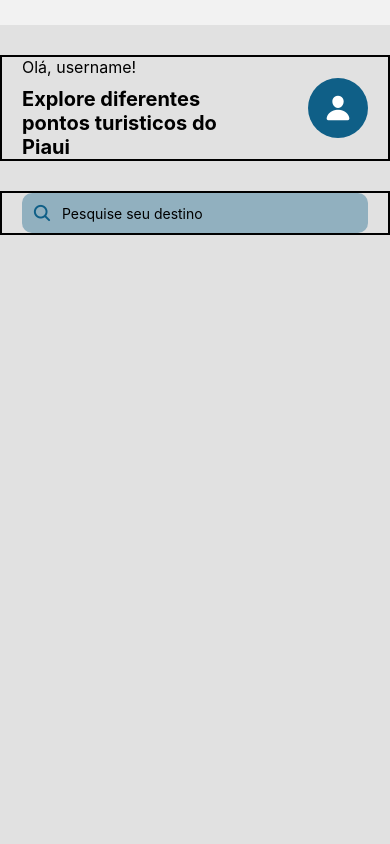
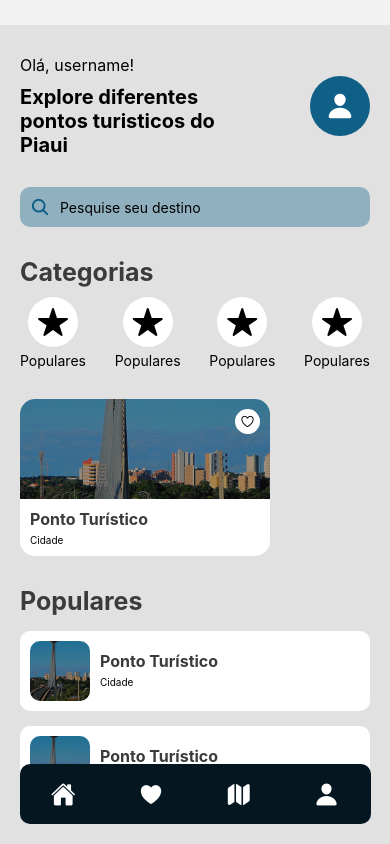
Before and after one commit to samuelamorimm/turpiaui-expo, a React Native app in the folder mobile/: screen /home in a window 390 px wide. Built offline with nearby package versions, Linux system fonts and the light colour scheme.

Commit message:
update home

```diff
--- /dev/null
+++ b/mobile/src/components/Nav/index.js
@@ -0,0 +1,43 @@
+import { StyleSheet, TouchableOpacity, Text, View} from "react-native";
+import { Ionicons } from '@expo/vector-icons';
+import { useNavigation } from '@react-navigation/native';
+
+
+export default function Nav(){
+
+    const navigation = useNavigation();
+
+    return(
+        <View style={styles.container}>
+            <TouchableOpacity onPress={() => navigation.navigate('home')}>
+                <Ionicons name="home" color={"#fff"} size={25}/>
+            </TouchableOpacity>
+
+            <TouchableOpacity>
+                <Ionicons name="heart" color={"#fff"} size={25}/>
+            </TouchableOpacity>
+
+            <TouchableOpacity>
+                <Ionicons name="map" color={"#fff"} size={25}/>
+            </TouchableOpacity>
+
+            <TouchableOpacity>
+                <Ionicons name="person" color={"#fff"} size={25}/>
+            </TouchableOpacity>
+        </View>
+    )
+}
+
+const styles = StyleSheet.create({
+    container: {
+        width: '90%',
+        height: 60,
+        backgroundColor: '#041721',
+        borderRadius: 10,
+        position: 'absolute',
+        justifyContent: 'space-around',
+        flexDirection: 'row',
+        alignItems: 'center',
+        bottom: 20,
+    }
+})
--- a/mobile/src/pages/Home/index.js
+++ b/mobile/src/pages/Home/index.js
@@ -1,6 +1,8 @@
 
-import { StyleSheet, Text, View, SafeAreaView, TextInput } from 'react-native';
+import { StyleSheet, Text, View, SafeAreaView, TextInput, TouchableOpacity, Image } from 'react-native';
 import { Ionicons } from '@expo/vector-icons';
+
+import Nav from '../../components/Nav';
 
 
 export default function Home() {
@@ -21,7 +23,7 @@ export default function Home() {
 
             <View style={styles.pesquisaArea}>
                 <View style={styles.iconPesquisa}>
-                    <Ionicons name='search' color={'#0f5f87'} size={20}/>
+                    <Ionicons name='search' color={'#0f5f87'} size={20} />
                 </View>
 
                 <TextInput
@@ -29,6 +31,90 @@ export default function Home() {
                     placeholder='Pesquise seu destino'
                 />
             </View>
+
+            <View style={styles.categoriaArea}>
+                <Text style={styles.subtituloCategoria}>Categorias</Text>
+
+
+                <View style={styles.areaBtnCategoria}>
+                    <TouchableOpacity style={styles.btnCategoria}>
+                        <View style={{ width: 50, height: 50, borderRadius: 40, backgroundColor: '#fff', justifyContent: 'center', alignItems: 'center', }}>
+                            <Ionicons name='star' size={32} color={"#000"} />
+                        </View>
+                        <Text style={styles.txtCategoria}>Populares</Text>
+                    </TouchableOpacity>
+
+                    <TouchableOpacity style={styles.btnCategoria}>
+                        <View style={{ width: 50, height: 50, borderRadius: 40, backgroundColor: '#fff', justifyContent: 'center', alignItems: 'center', }}>
+                            <Ionicons name='star' size={32} color={"#000"} />
+                        </View>
+                        <Text style={styles.txtCategoria}>Populares</Text>
+                    </TouchableOpacity>
+
+                    <TouchableOpacity style={styles.btnCategoria}>
+                        <View style={{ width: 50, height: 50, borderRadius: 40, backgroundColor: '#fff', justifyContent: 'center', alignItems: 'center', }}>
+                            <Ionicons name='star' size={32} color={"#000"} />
+                        </View>
+                        <Text style={styles.txtCategoria}>Populares</Text>
+                    </TouchableOpacity>
+
+                    <TouchableOpacity style={styles.btnCategoria}>
+                        <View style={{ width: 50, height: 50, borderRadius: 40, backgroundColor: '#fff', justifyContent: 'center', alignItems: 'center', }}>
+                            <Ionicons name='star' size={32} color={"#000"} />
+                        </View>
+                        <Text style={styles.txtCategoria}>Populares</Text>
+                    </TouchableOpacity>
+                </View>
+            </View>
+
+            <View style={styles.areaDestaques}>
+                <TouchableOpacity style={styles.areaPontoTur}>
+                    <Image
+                        source={require('../../../assets/ponte-estaiada.png')}
+                        style={styles.imgPontoTur}
+                    />
+
+                    <View style={{ padding: 10, gap: 5, }}>
+                        <Text style={styles.tituloPontoTur}>Ponto Turístico</Text>
+                        <Text style={styles.subtituloPontoTur}>Cidade</Text>
+                    </View>
+
+                    <TouchableOpacity style={{ width: 25, height: 25, alignItems: 'center', justifyContent: 'center', borderRadius: 25, backgroundColor: '#fff', position: 'absolute', top: 10, right: 10, }}>
+                        <Ionicons name='heart-outline' size={15} />
+                    </TouchableOpacity>
+                </TouchableOpacity>
+            </View>
+
+            <View style={styles.areaPopulares}>
+                <Text style={styles.subtituloCategoria}>Populares</Text>
+
+                <TouchableOpacity style={styles.pontoPopular}>
+                    <Image
+                        source={require('../../../assets/ponte-estaiada.png')}
+                        style={styles.imgPopulares}
+                    />
+
+                    <View style={{ padding: 10, gap: 5, }}>
+                        <Text style={styles.tituloPontoTur}>Ponto Turístico</Text>
+                        <Text style={styles.subtituloPontoTur}>Cidade</Text>
+                    </View>
+                </TouchableOpacity>
+
+                <TouchableOpacity style={styles.pontoPopular}>
+
+                    <Image
+                        source={require('../../../assets/ponte-estaiada.png')}
+                        style={styles.imgPopulares}
+                    />
+
+                    <View style={{ padding: 10, gap: 5, }}>
+                        <Text style={styles.tituloPontoTur}>Ponto Turístico</Text>
+                        <Text style={styles.subtituloPontoTur}>Cidade</Text>
+                    </View>
+                </TouchableOpacity>
+            </View>
+
+            <Nav/>
         </SafeAreaView>
     );
 }
@@ -41,13 +127,12 @@ const styles = StyleSheet.create({
         marginTop: 25,
     },
     header: {
-        borderWidth: 2,
         flexDirection: 'row',
-        justifyContent: 'space-between', // <-- muda aqui
+        justifyContent: 'space-between',
         alignItems: 'center',
-        paddingHorizontal: 20, // <-- adiciona espaçamento lateral
-        marginVertical: 30, // <-- opcional: um pouco de altura interna
-        width: '100%', // <-- importante para ocupar a largura toda,
+        paddingHorizontal: 20,
+        marginVertical: 30,
+        width: '100%',
     },
     txtHeader: {
         width: '70%',
@@ -72,7 +157,6 @@ const styles = StyleSheet.create({
         alignItems: 'center',
     },
     pesquisaArea: {
-        borderWidth: 2,
         width: '100%',
         paddingHorizontal: 20,
         justifyContent: 'center',
@@ -86,6 +170,73 @@ const styles = StyleSheet.create({
     iconPesquisa: {
         position: 'absolute',
         left: 30,
+    },
+    subtituloCategoria: {
+        fontSize: 25,
+        color: '#3b3b3b',
+        fontWeight: "bold",
+    },
+    categoriaArea: {
+        width: '100%',
+        marginTop: 30,
+        paddingHorizontal: 20,
+    },
+    areaBtnCategoria: {
+        flexDirection: 'row',
+        justifyContent: 'space-between',
+        marginTop: 10,
+    },
+    btnCategoria: {
+        justifyContent: 'center',
+        alignItems: 'center',
+        gap: 5,
+    },
+    areaDestaques: {
+        width: '100%',
+        marginTop: 30,
+        paddingHorizontal: 20,
+        justifyContent: 'space-between',
+    },
+    areaPontoTur: {
+        backgroundColor: '#fff',
+        width: 250,
+        borderRadius: 15,
+        elevation: 4,
+    },
+    imgPontoTur: {
+        width: '100%',
+        height: 100,
+        borderTopLeftRadius: 15,
+        borderTopRightRadius: 15,
+    },
+    tituloPontoTur: {
+        fontSize: 16,
+        fontWeight: 'bold',
+        color: '#3b3b3b'
+    },
+    subtituloPontoTur: {
+        fontSize: 10,
+        fontWeight: 'regular'
+    },
+    areaPopulares: {
+        width: '100%',
+        marginTop: 30,
+        paddingHorizontal: 20,
+        gap: 15,
+    },
+    pontoPopular: {
+        width: '100%',
+        flexDirection: 'row',
+        padding: 10,
+        backgroundColor: '#fff',
+        borderRadius: 10,
+        elevation: 2,
+    },
+    imgPopulares: {
+        width: 60,
+        height: 60,
+        borderRadius: 10,
     }
 
+
 });
```
